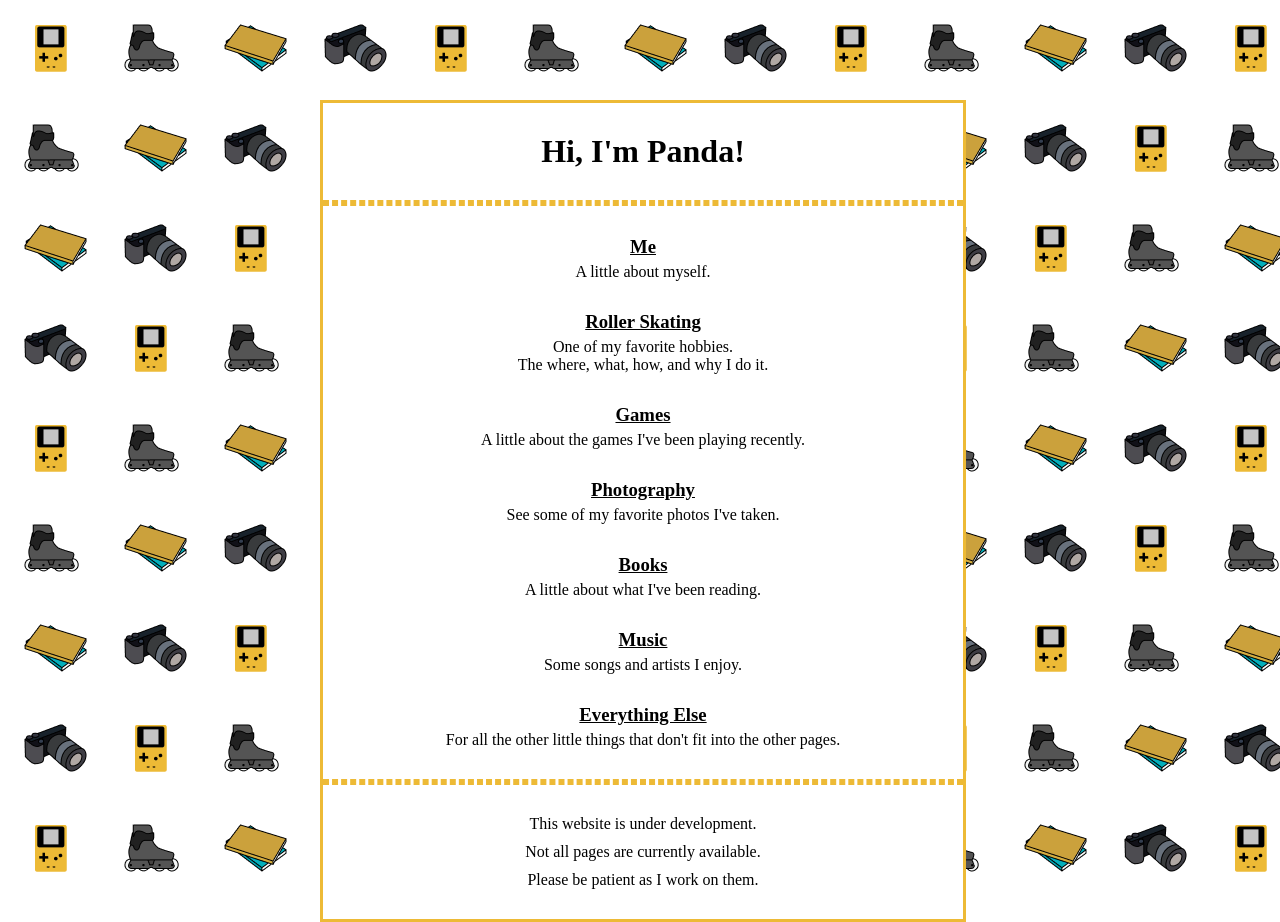
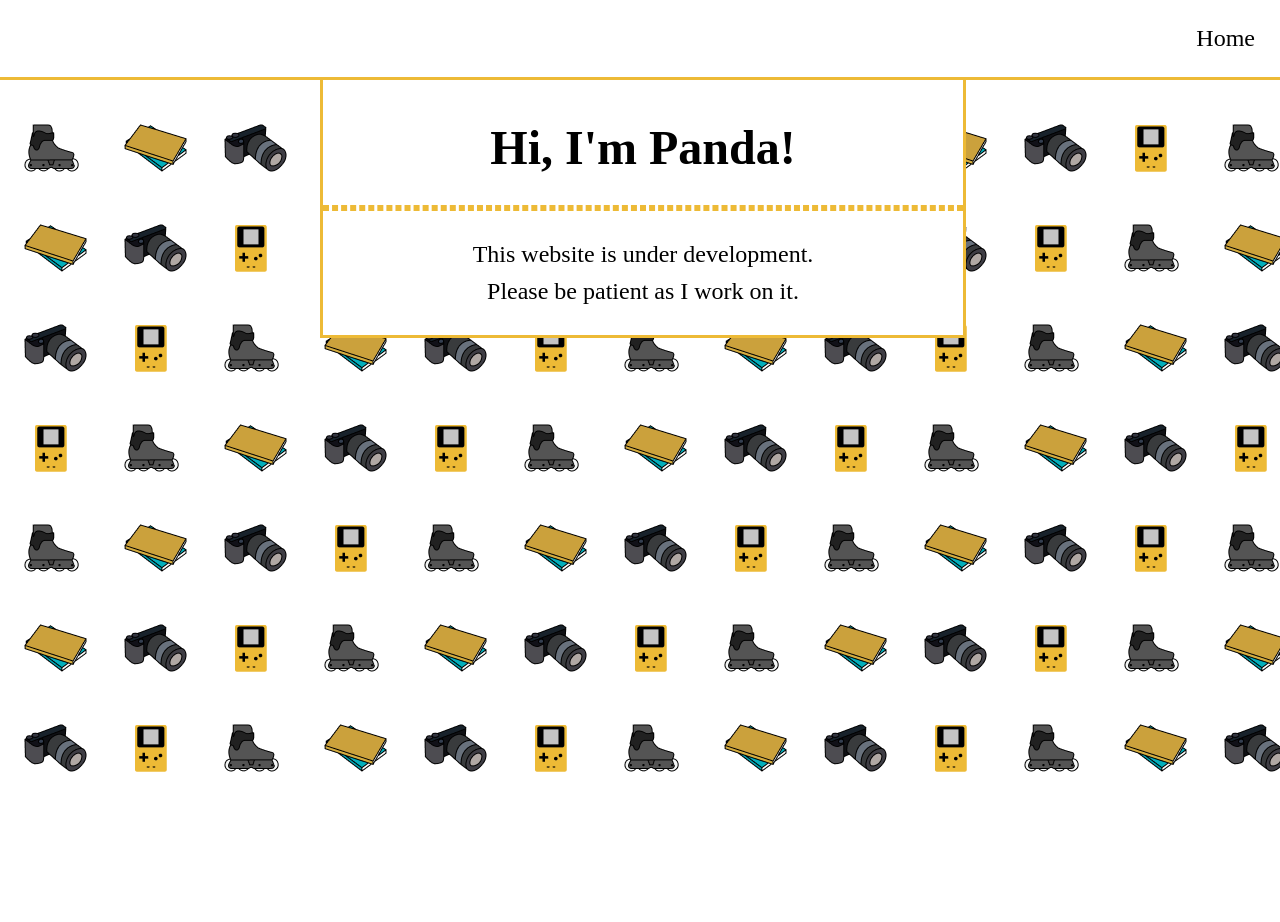
Before and after one commit to PandaSkatesPDX/PandaWebsite, a plain HTML site: page index.html in a window 1280 px wide. After the commit the page ends 800 px from the top, so only its background shows below. Drawn offline with Linux system fonts and the light colour scheme.

Commit message:
Nav Bar And Home Simplified
Added a nav bar, will be updated with future pages
Cut out the unneeded home page content
Made text bigger for easier reading

```diff
--- a/index.html
+++ b/index.html
@@ -8,38 +8,22 @@
         </head>
 
     <body>
+        <nav>
+            <a href="./index.html">Home</a>
+        </nav>
+
+        <div class="nonNav">
         <div class="backgroundBlock">
         <h1>Hi, I'm Panda!</h1>
 
         <hr>
 
-        <h3><a href="">Me</a></h3>
-            <p>A little about myself.</p>
-
-        <h3><a href="">Roller Skating</a></h3>
-            <p>One of my favorite hobbies.<br> The where, what, how, and why I do it.</p>
-
-        <h3><a href="">Games</a></h3>
-            <p>A little about the games I've been playing recently.</p>
-
-        <h3><a href="">Photography</a></h3>
-            <p>See some of my favorite photos I've taken.</p>
-
-        <h3><a href="">Books</a></h3>
-            <p>A little about what I've been reading.</p>
-
-        <h3><a href="">Music</a></h3>
-            <p>Some songs and artists I enjoy.</p>
-
-        <h3><a href="">Everything Else</a></h3>
-            <p class="bottom">For all the other little things that don't fit into the other pages.</p>
-
-        <hr>
         <footer>
             <p class="footerP1">This website is under development.</p>
-            <p class="footerP2">Not all pages are currently available.</p>
-            <p class="footerP3">Please be patient as I work on them.</p>
+            <!-- <p class="footerP2">Not all pages are currently available.</p> -->
+            <p class="footerP3">Please be patient as I work on it.</p>
         </footer>
+        </div>
         </div>
     </body>
 </html>
--- a/styles.css
+++ b/styles.css
@@ -1,22 +1,39 @@
 * {
     margin: 0px;
+}
+
+nav {
+    background-color: #ffffff;
+    max-width: 100%;
+    padding: 25px;
+    border-bottom: 3px solid #EDBA36;
+    margin-bottom: 0px;
+
+    text-align: right;
 }
 
 body {
     display: flex;
     flex-direction: column;
-    text-align: center;
-    border: 3px solid #EDBA36;
-    margin-left: 25%;
-    margin-top: 100px;
-    max-width: 50%;
     background-image: url("/backgrounds/backgroundtile.png");
     background-repeat: repeat;
+
+    font-size: 24px;
 }
 
 .backgroundBlock {
     background-color: white;
+    padding-top: 10px;
     padding-bottom: 10px;
+
+    text-align: center;
+    border-bottom: 3px solid #EDBA36;
+    border-left: 3px solid #EDBA36;
+    border-right: 3px solid #EDBA36;
+
+    margin-top: 0px;
+    margin-left: 25%;
+    max-width: 50%;
 }
 
 h1 {
@@ -35,7 +52,7 @@ h3 {
 
 a {
     color: #000000;
-    text-decoration: underline;
+    text-decoration: none;
 }
 
 p {
```
